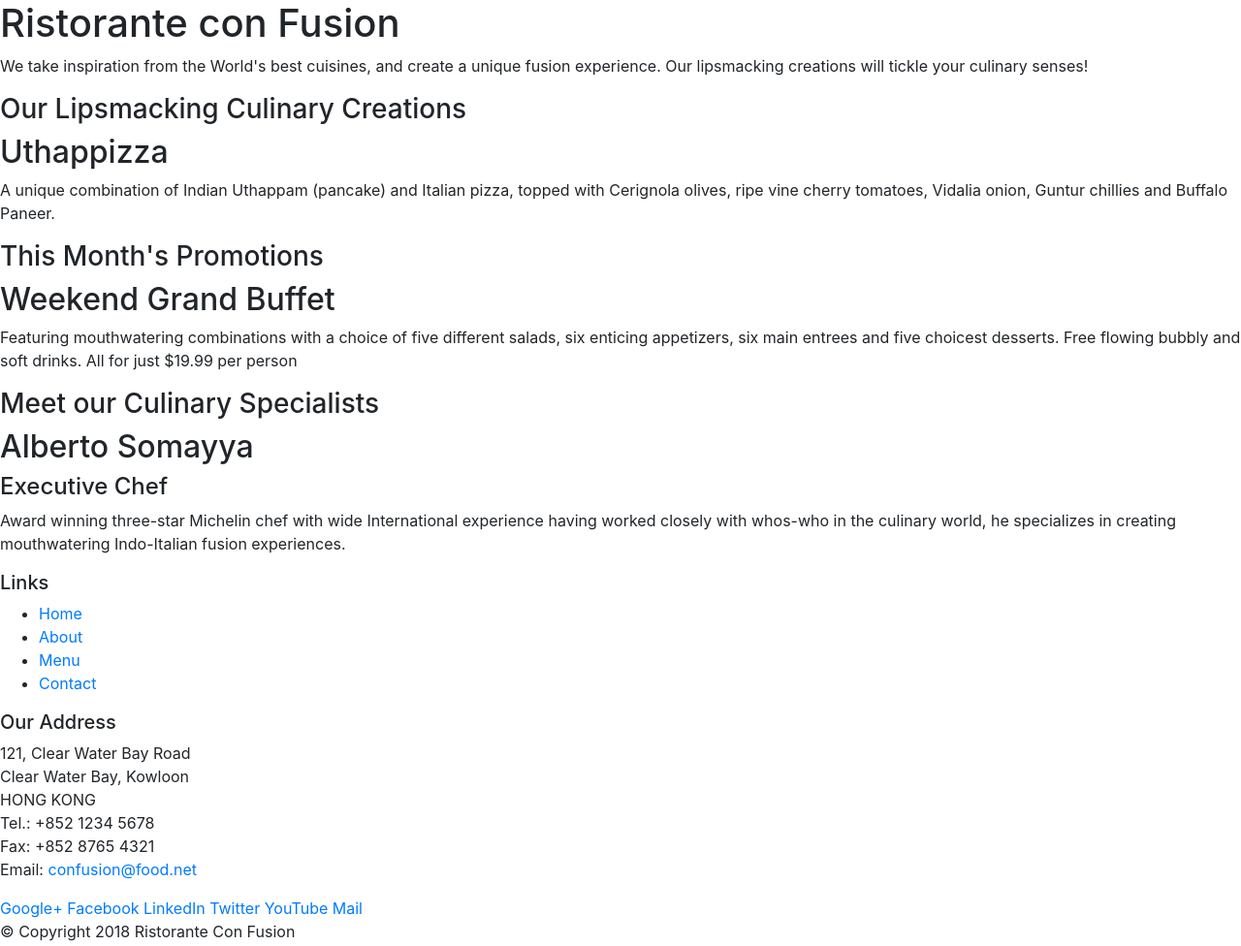
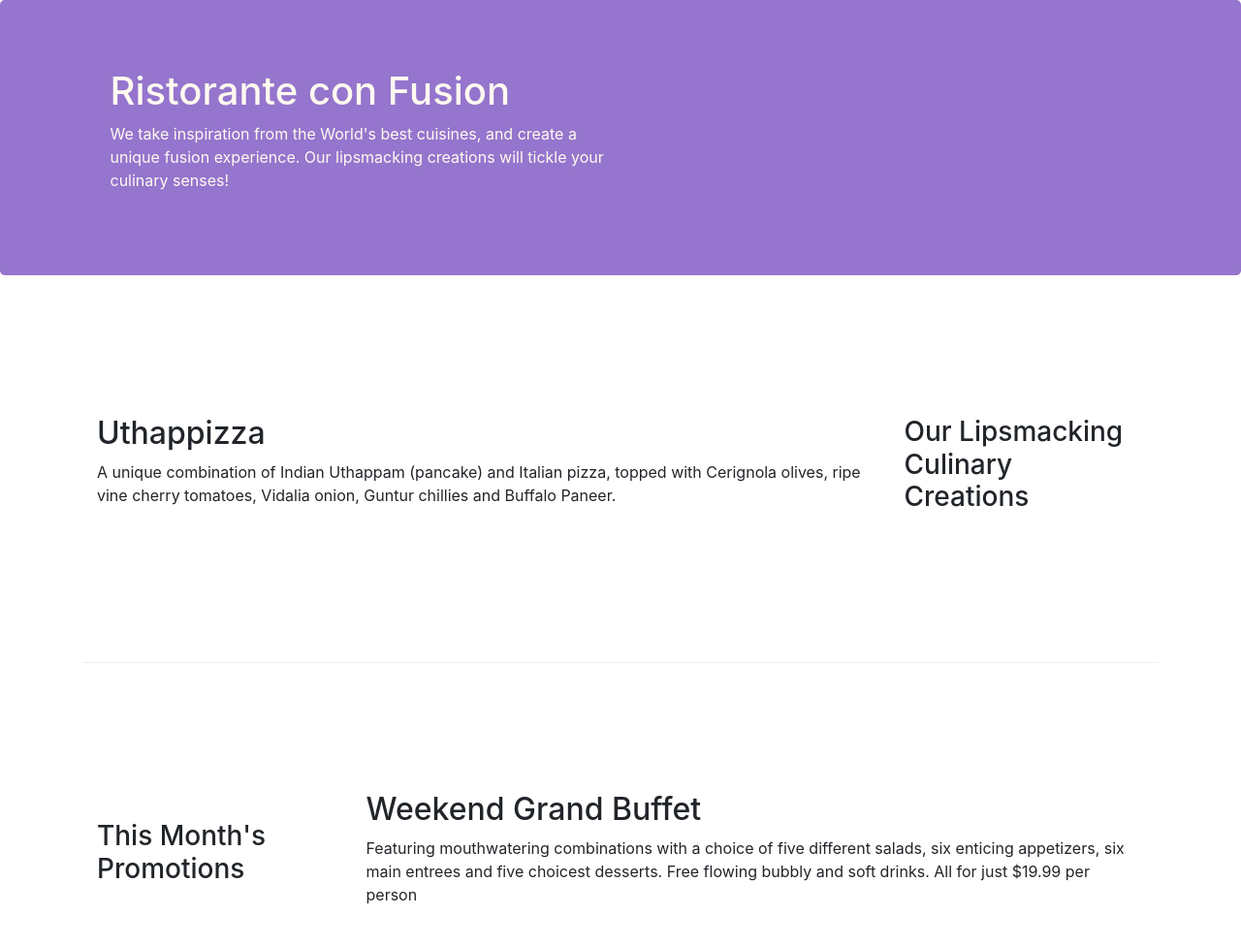
Before and after one commit to musamaalvi/CourseraSpecialization-ReactPart1, a website: page index.html in a window 1280 px wide. Shown: the top 976 px of the page at 97% size. Drawn offline with nearby package versions, Linux system fonts and the light colour scheme.

Commit message:
initial changes.

```diff
--- /dev/null
+++ b/css/styles.css
@@ -0,0 +1,26 @@
+.row-header{
+    margin: 0px auto;
+    padding: 0px auto;
+}
+.row-content{
+    margin: 0px auto;
+    padding: 50px 0px 50px 0px;
+    border-bottom: 1px ridge;
+    min-height: 400px;;
+}
+.footer {
+    background-color: #D1C4E9;
+    margin: 0px auto;
+    padding: 20px 0px 20px 0px;
+}
+.jumbotron{
+    padding: 70px 3px 70px 30px;
+    margin: 0px auto;
+    background: #9575cd;
+    color: floralwhite;
+}
+.address {
+    font-size: 80%;
+    margin: 0px;
+    color:#0f0f0f;
+}
--- a/index.html
+++ b/index.html
@@ -9,70 +9,77 @@
 
     <!-- Bootstrap CSS -->
     <link rel="stylesheet" href="node_modules/bootstrap/dist/css/bootstrap.min.css">
+    <link rel="stylesheet" href="css/styles.css">
 </head>
 
 <body>
 
-    <header>
-        <div>
-            <div>
-                <div>
+    <header class="jumbotron">
+        <div class="container">
+            <div class="row row-header">
+                <div class="col-12 col-sm-6">
                     <h1>Ristorante con Fusion</h1>
-                    <p>We take inspiration from the World's best cuisines, and create a unique fusion experience. Our lipsmacking creations will tickle your culinary senses!</p>
+                    <p>We take inspiration from the World's best cuisines, and create a unique fusion experience. Our
+                        lipsmacking creations will tickle your culinary senses!</p>
                 </div>
-                <div>
+                <div class="col-12 col-sm">
                 </div>
             </div>
         </div>
     </header>
+    <div class="container">
 
-    <div>
-        <div>
-            <div>
+        <div class="row row-content align-items-center">
+            <div class="col-12 col-sm-4 col-md-3 order-sm-last">
                 <h3>Our Lipsmacking Culinary Creations</h3>
             </div>
-            <div>
+            <div class="col col-sm col-md order-sm-first">
                 <h2>Uthappizza</h2>
-                <p>A unique combination of Indian Uthappam (pancake) and Italian pizza, topped with Cerignola olives, ripe vine cherry tomatoes, Vidalia onion, Guntur chillies and Buffalo Paneer.</p>
+                <p>A unique combination of Indian Uthappam (pancake) and Italian pizza, topped with Cerignola
+                    olives, ripe vine cherry tomatoes, Vidalia onion, Guntur chillies and Buffalo Paneer.</p>
             </div>
         </div>
 
 
-        <div>
-            <div>
+        <div class="row row-content  align-items-center">
+            <div class="col-12 col-sm-4 col-md-3">
                 <h3>This Month's Promotions</h3>
             </div>
-            <div>
+            <div class="col col-sm col-md">
                 <h2>Weekend Grand Buffet</h2>
-                <p>Featuring mouthwatering combinations with a choice of five different salads, six enticing appetizers, six main entrees and five choicest desserts. Free flowing bubbly and soft drinks. All for just $19.99 per person </p>
+                <p>Featuring mouthwatering combinations with a choice of five different salads, six enticing
+                    appetizers, six main entrees and five choicest desserts. Free flowing bubbly and soft drinks.
+                    All for just $19.99 per person </p>
             </div>
         </div>
 
-        <div>
-            <div>
+        <div class="row row-content  align-items-center">
+            <div class="col-12 col-sm-4 col-md-3 order-sm-last">
                 <h3>Meet our Culinary Specialists</h3>
             </div>
-            <div>
+            <div class="col col-sm col-md order-sm-first">
                 <h2>Alberto Somayya</h2>
                 <h4>Executive Chef</h4>
-                <p>Award winning three-star Michelin chef with wide International experience having worked closely with whos-who in the culinary world, he specializes in creating mouthwatering Indo-Italian fusion experiences. </p>
-            </div>
+                <p>Award winning three-star Michelin chef with wide International experience having worked closely
+                    with whos-who in the culinary world, he specializes in creating mouthwatering Indo-Italian
+                    fusion experiences. </p>
             </div>
         </div>
 
-    <footer>
-        <div>
-            <div>
-                <div>
+    </div>
+    <footer class="footer">
+        <div class="container">
+            <div class="row">
+                <div class="col-4 col-sm-2 offset-1">
                     <h5>Links</h5>
-                    <ul>
+                    <ul class="list-unstyled">
                         <li><a href="#">Home</a></li>
                         <li><a href="#">About</a></li>
                         <li><a href="#">Menu</a></li>
                         <li><a href="#">Contact</a></li>
                     </ul>
                 </div>
-                <div>
+                <div class="col-7 col-sm-5">
                     <h5>Our Address</h5>
                     <address>
                         121, Clear Water Bay Road<br>
@@ -83,8 +90,8 @@
                         Email: <a href="mailto:confusion@food.net">confusion@food.net</a>
                     </address>
                 </div>
-                <div>
-                    <div>
+                <div class="col-12 col-sm-4">
+                    <div class="text-center">
                         <a href="http://google.com/+">Google+</a>
                         <a href="http://www.facebook.com/profile.php?id=">Facebook</a>
                         <a href="http://www.linkedin.com/in/">LinkedIn</a>
@@ -94,8 +101,8 @@
                     </div>
                 </div>
             </div>
-           <div>
-                <div>
+            <div class="row justify-content-center">
+                <div class="col-auto">
                     <p>© Copyright 2018 Ristorante Con Fusion</p>
                 </div>
             </div>
```
Lines whose indentation alone changed are shown as unchanged.
